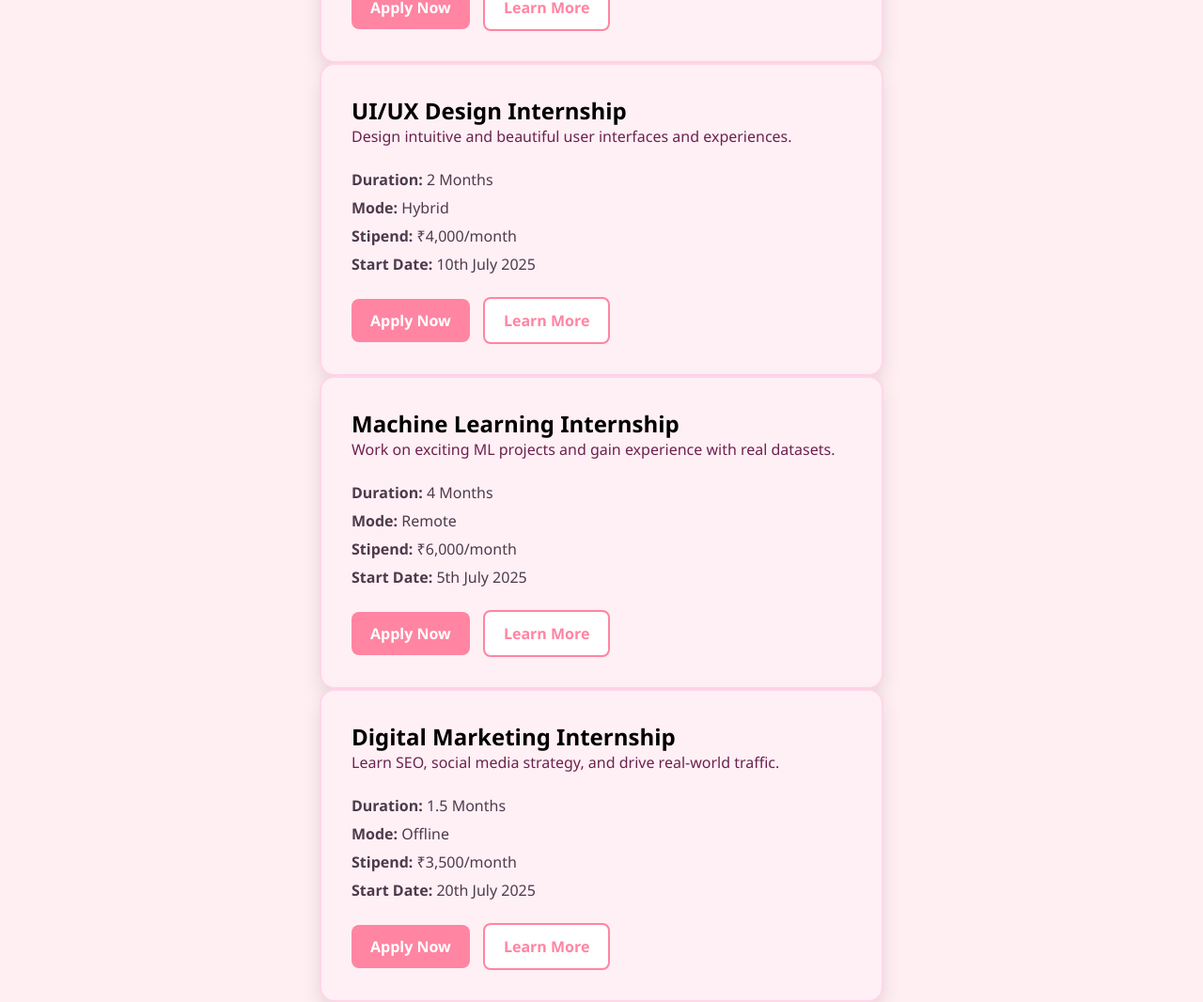
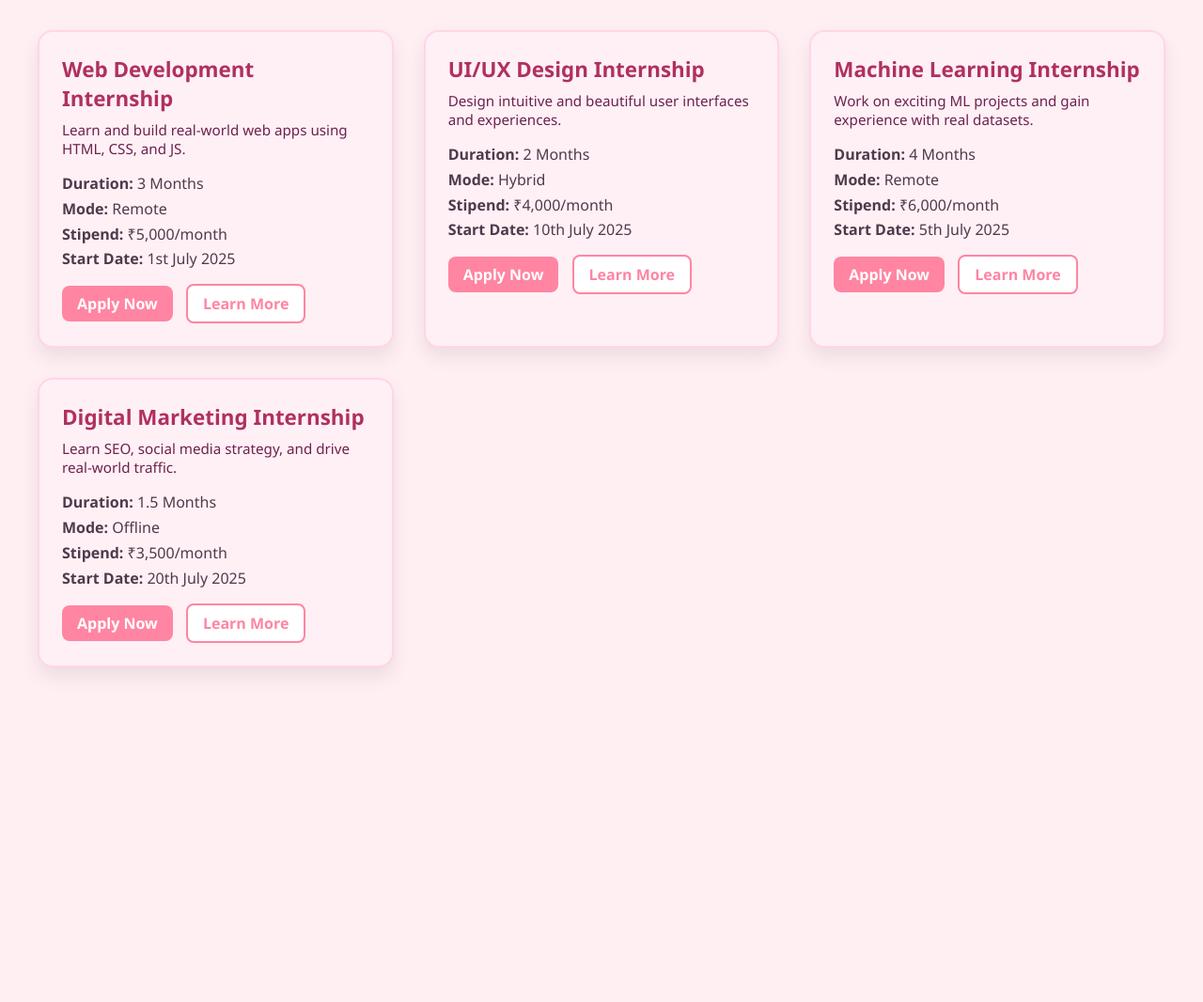
Before and after one commit to aanchalsinha04/vaultofcodes_assignment_2, a plain HTML site: page index.html in a window 1280 px wide. Shown: the whole page at 94% size. After the commit the page ends 800 px from the top, so only its background shows below. Drawn offline with Linux system fonts and the light colour scheme.

Commit message:
Update style.css

```diff
--- a/style.css
+++ b/style.css
@@ -6,61 +6,68 @@
 }
 
 body {
-  background-color: #ffeef2; /* soft pastel pink background */
-  display: flex;
-  justify-content: center;
-  align-items: center;
-  height: 100vh;
+  background-color: #ffeef2;
+  padding: 2rem;
 }
 
 .container {
-  width: 90%;
-  max-width: 600px;
+  max-width: 1200px;
+  margin: 0 auto;
+}
+
+.internship-grid {
+  display: grid;
+  grid-template-columns: repeat(auto-fit, minmax(280px, 1fr));
+  gap: 2rem;
 }
 
 .internship-card {
-  background-color: #fff0f5; /* lighter pink card */
-  padding: 2rem;
+  background-color: #fff0f5;
+  padding: 1.5rem;
   border-radius: 16px;
-  box-shadow: 0 10px 20px rgba(0, 0, 0, 0.1);
   border: 2px solid #ffd6e8;
+  box-shadow: 0 10px 20px rgba(0, 0, 0, 0.08);
+  transition: transform 0.3s ease;
 }
 
-.internship-card h1 {
-  font-size: 1.8rem;
-  color: #b03060; /* rose/maroon tone for heading */
+.internship-card:hover {
+  transform: translateY(-5px);
+}
+
+.internship-card h2 {
+  font-size: 1.4rem;
+  color: #b03060;
   margin-bottom: 0.5rem;
 }
 
 .subtitle {
   color: #6d214f;
-  margin-bottom: 1.5rem;
-  font-size: 1rem;
+  margin-bottom: 1rem;
+  font-size: 0.95rem;
 }
 
 .details p {
-  margin-bottom: 0.5rem;
+  margin-bottom: 0.3rem;
   color: #4e3a4c;
 }
 
 .button-group {
-  margin-top: 1.5rem;
+  margin-top: 1rem;
 }
 
 .btn {
   display: inline-block;
-  padding: 0.75rem 1.25rem;
+  padding: 0.5rem 1rem;
   border-radius: 8px;
   text-decoration: none;
   font-weight: bold;
-  transition: background 0.3s, color 0.3s, transform 0.2s ease;
-  cursor: pointer;
+  transition: all 0.3s ease;
+  margin-right: 10px;
 }
 
 .primary {
   background-color: #ff85a2;
   color: white;
-  margin-right: 10px;
 }
 
 .primary:hover {
@@ -69,7 +76,7 @@ body {
 }
 
 .secondary {
-  background-color: #fff;
+  background-color: white;
   color: #ff85a2;
   border: 2px solid #ff85a2;
 }
```
